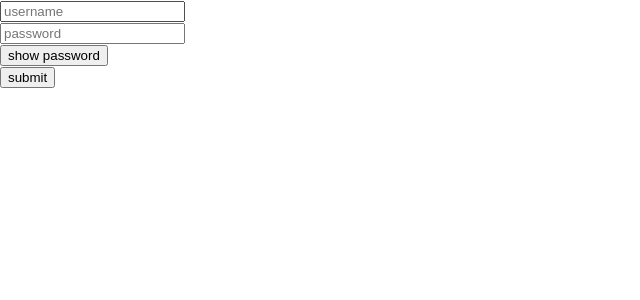
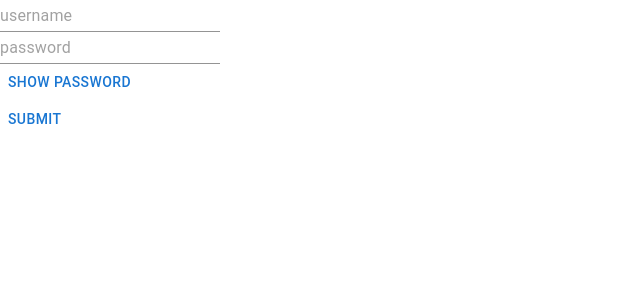
Before and after one commit to Johnsjoden/Laundry-booking, a React (Create React App) app in the folder client/: page /login in a window 1280 px wide. Shown: the top 300 px of the page, without its empty margins (0-640 px from the left). Built offline with nearby package versions, Linux system fonts and the light colour scheme.

Commit message:
changed some components named and weeknumber on laundrys

```diff
--- a/client/src/App.js
+++ b/client/src/App.js
@@ -12,7 +12,6 @@ function App() {
   }
   return (
     <div>
-
       <myContext.Provider value={{config, token}}>
       <Routes>
         <Route path="/home" element={<Home />} />
--- a/client/src/components/Button.jsx
+++ b/client/src/components/MyButton.jsx
@@ -1,6 +1,7 @@
 import React from 'react'
 import { useState } from 'react'
-export default function Button({}) {
+import { Button } from '@mui/material'
+export default function MyButton({}) {
     const [button, setButton] = useState(true)
     const handleOnClick = () => {
         if(button == true){
@@ -11,7 +12,7 @@ export default function Button({}) {
     }
   return (
     <div>
-        <button onClick={handleOnClick}>{button ? "show password": "hide password"}</button>
+        <Button onClick={handleOnClick}>{button ? "show password": "hide password"}</Button>
     </div>
   )
 }
--- a/client/src/components/Input.jsx
+++ b/client/src/components/MyInput.jsx
@@ -1,14 +1,12 @@
 import React from 'react'
-
-export default function Input({value, setValue, placeholder}) {
+import { Input } from '@mui/material'
+export default function MyInput({value, setValue, placeholder}) {
     const renderInput = (value, setValue, placeholder) => {
-        return <input
-            value={value}
+        return <Input value={value}
             onChange={e => setValue(e.target.value)}
             placeholder={`${placeholder}`}
-            name={`${placeholder}`}
-        />
-
+            name={`${placeholder}`}>
+            </Input>
     }
   return (
     <div>
--- a/client/src/pages/Home.jsx
+++ b/client/src/pages/Home.jsx
@@ -7,11 +7,13 @@ import Box from '@mui/material/Box';
 import Button from '@mui/material/Button';
 import Typography from '@mui/material/Typography';
 import Modal from '@mui/material/Modal';
+import { Alert, Grid, Paper } from '@mui/material'
+import { Container } from '@mui/system'
 export default function Home() {
   let [date, setDate] = useState(new Date())
   const [result, setResult] = useState([])
   const [open, setOpen] = React.useState(false);
-  const [data, setData] = useState({})
+  const [laundryData, setLaundryData] = useState({})
   const {
     token
   } = useContext(myContext)
@@ -20,7 +22,7 @@ export default function Home() {
   date = date.split(",")[0]
   const handleOpen = (value) => {
     setOpen(true);
-    setData(value)
+    setLaundryData(value)
 
   }
   const handleClose = () => setOpen(false);
@@ -47,23 +49,28 @@ export default function Home() {
     fetchData()
   }, [])
   const bookLaundry = () => {
-    console.log(data)
-    fetch(`http://localhost:5000/laundry/${data._id}`, {
+    fetch(`http://localhost:5000/laundry/${laundryData._id}`, {
             method: "POST",
             headers:{"Content-type": "Application/json", "Authorization": "Bearer " + token},
-            body: JSON.stringify(data)
-        },)
-        .then(res => res.json)
-        .then(data => console.log(data))
+            body: JSON.stringify(laundryData)
+        })
+        .then(res => res.json())
+        .then(data => {
+          fetchData()
+          handleClose()
+        })
+        // do a allert <Alert severity="success">This is a success alert — check it out!</Alert>
   }
   return (
-    <div>
-      {result.map((item, index) => {
-        return <div key={index}>
+    <Box sx={{ flexGrow: 1 }}>
+      <Grid container spacing={{ xs: 1, md: 1 }} columns={{ xs: 4, sm: 8, md: 12 }}>
+        {result.map((item, index) => {
+        return <Grid item xs={1} sm={1.7} md={1.7} key={index}>
           <p>{item.date}</p>
-          <span>{item.day}</span>
-          <Button onClick={e => handleOpen(item)} >book</Button>
-        </div>
+        <span>{item.day}</span>
+        <Button disabled={item.booked} onClick={e => handleOpen(item)} >book</Button>
+      </Grid>
+
       })}
       <Modal
         open={open}
@@ -73,14 +80,15 @@ export default function Home() {
       >
         <Box sx={style}>
           <Typography id="modal-modal-title" variant="h6" component="h2">
-            {data.date} {data.day} {data.timeEnd}-{data.timeStarted}
+            {laundryData.date} {laundryData.day} {laundryData.timeEnd}-{laundryData.timeStarted}
           </Typography>
           <Typography id="modal-modal-description" sx={{ mt: 2 }}>
-            <Button onClick={e => bookLaundry(data.id)}>book</Button>
+            <Button onClick={e => bookLaundry(laundryData.id)}>book</Button>
           </Typography>
         </Box>
       </Modal>
-    </div>
+      </Grid>
+      </Box>
 
   )
 }
--- a/client/src/pages/Login.jsx
+++ b/client/src/pages/Login.jsx
@@ -1,6 +1,7 @@
 import {React, useState} from 'react'
-import Button from '../components/Button'
-import Input from '../components/Input'
+import MyButton from '../components/MyButton'
+import MyInput from '../components/MyInput'
+import { Button } from '@mui/material'
 
 export default function Login() {
     const [username, setUsername] = useState("")
@@ -25,10 +26,10 @@ export default function Login() {
   return (
     <div>
         <form onSubmit={handleOnSubmit}>
-            <Input value={username} setValue={setUsername} placeholder={"username"} type={"text"} />
-            <Input value={password} setValue={setPassword} placeholder={"password"} type={"password"}/>
-            <Button />
-            <button type="submit">submit</button>
+            <MyInput value={username} setValue={setUsername} placeholder={"username"} type={"text"} />
+            <MyInput value={password} setValue={setPassword} placeholder={"password"} type={"password"}/>
+            <MyButton />
+            <Button type="submit">Submit</Button>
         </form>
 
      </div>
```
Also changed, not shown: 2 other files (tests, documents, lock files or other folders).
